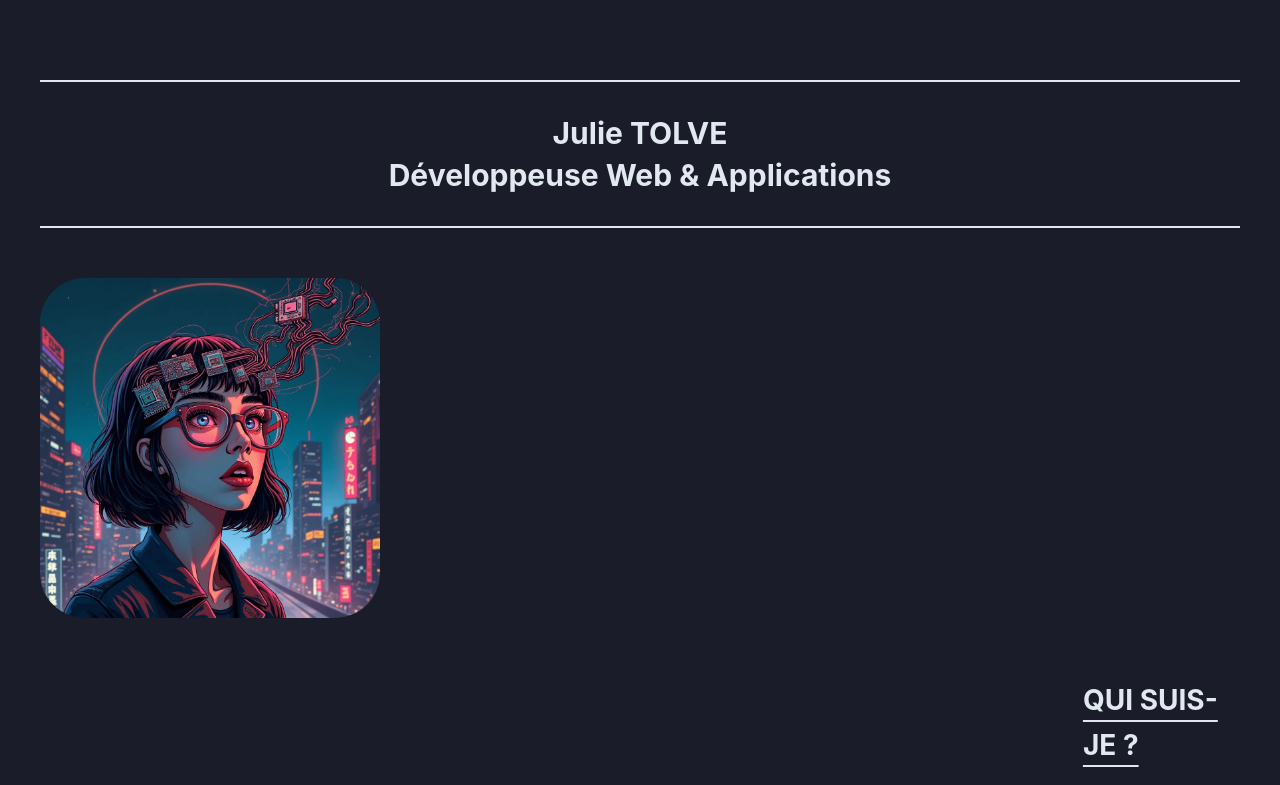
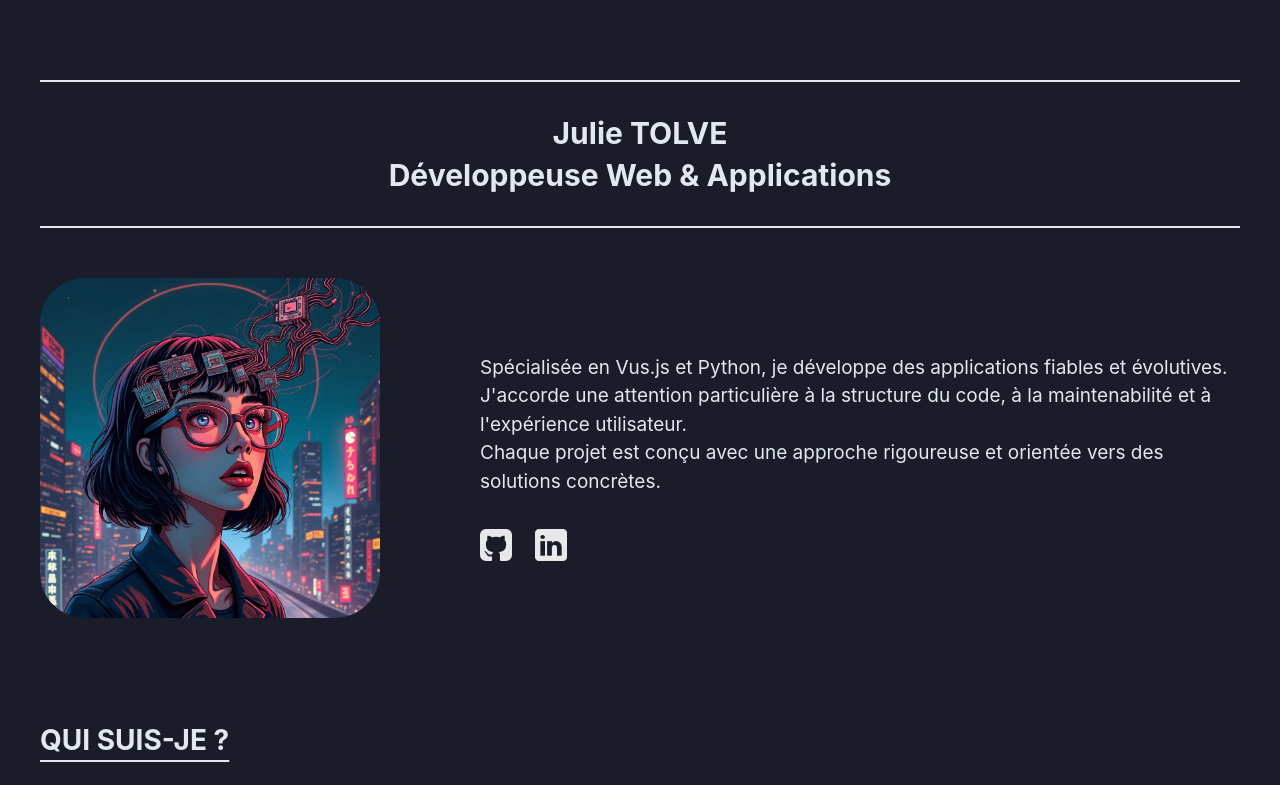
Before and after one commit to JulieRaph/Portfolio_Projects, a Vue app: page / in a window 1280 px wide. Shown: the top 785 px of the page. Built offline with nearby package versions, Linux system fonts and the light colour scheme.

Commit message:
feat: Reorder LinkedIn link in PageTitle component and adjust layout styles for improved presentation

```diff
--- a/src/components/PageTitle.vue
+++ b/src/components/PageTitle.vue
@@ -12,11 +12,11 @@
                     J'accorde une attention particulière à la structure du code, à la maintenabilité et à l'expérience utilisateur.<br>
                     Chaque projet est conçu avec une approche rigoureuse et orientée vers des solutions concrètes.</p>
             <div id="social">
+                <a href="https://github.com/JulieRaph/" target="_blank">
+                    <img class="social-img github-img" src="../assets/github.png" alt="github"/>
+                </a>
                 <a href="https://www.linkedin.com/in/julie-tolve/" target="_blank">
                     <img class="social-img linkedin-img" src="../assets/in.png" alt="linkedin"/>
-                </a>
-                <a href="https://github.com/JulieRaph/" target="_blank">
-                    <img class="social-img github-img" src="../assets/github.png" alt="github"/>
                 </a>
             </div>
         </div>
@@ -27,7 +27,9 @@
     #top-line {
         margin-top: 50px;
         width: 100%;
-        height: 300px;
+        display: flex;
+        align-items: center;
+        gap: 50px;
     }
 
     #top-line #profile-img {
@@ -37,14 +39,13 @@
     }
 
     #top-line #line {
-        float: left;
-        transform: translateY(40%);
-        text-align: center;
+        flex: 1;
     }
 
     #top-line p {
-        font-size: 21px;
-        line-height: 60px;
+        font-size: 19px;
+        line-height: 1.5;
+        margin: 0 0 30px 0;
     }
 
     #top-line p span {
@@ -52,7 +53,7 @@
     }
 
     #social {
-        margin-top: 15px;
+        margin-top: 30px;
         display: flex;
         align-items: center;
         justify-content: left;
```
